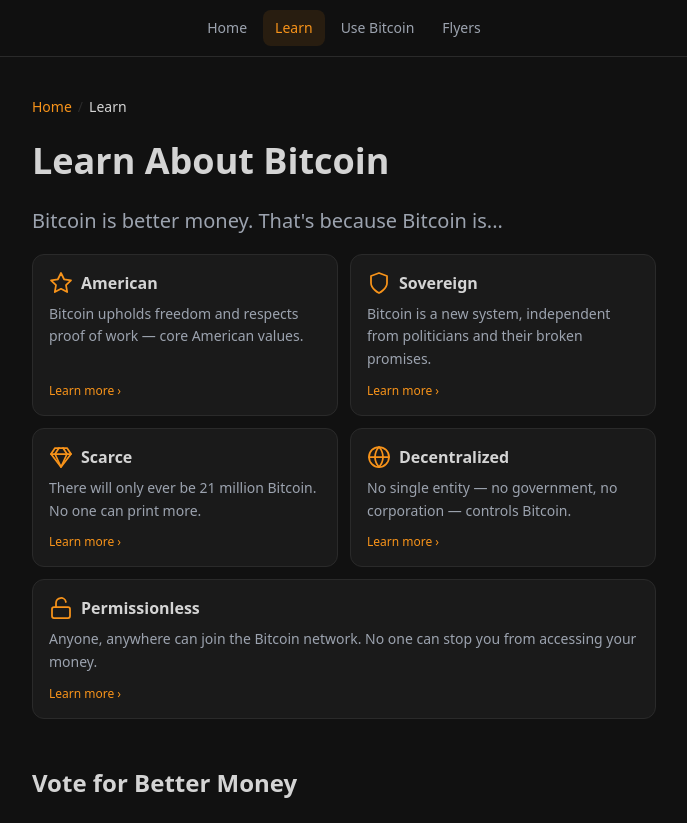
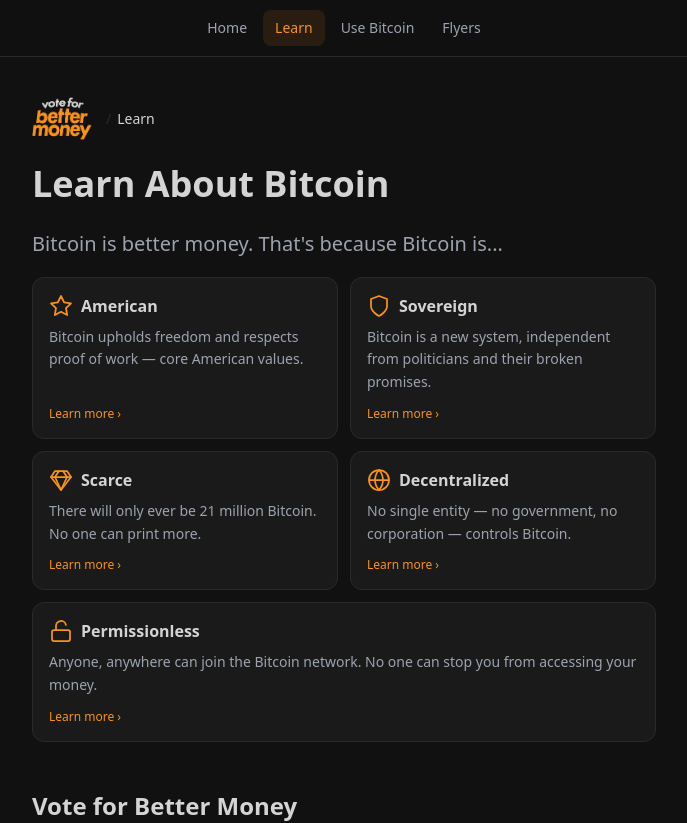
Before and after one commit to sovenor/vote-for-better-money, a Next.js app: page /learn in a window 1280 px wide. Shown: the top 823 px of the page, without its empty margins (296-983 px from the left). Built offline with nearby package versions, Linux system fonts and the light colour scheme; no server answers; a web font is replaced by a local one.

Commit message:
Add logo to breadcrumbs nav on each page

```diff
--- a/components/Breadcrumbs.tsx
+++ b/components/Breadcrumbs.tsx
@@ -1,4 +1,5 @@
 import Link from "next/link";
+import Image from "next/image";
 
 interface BreadcrumbItem {
   label: string;
@@ -14,8 +15,14 @@
     <nav aria-label="Breadcrumb" className="mb-6">
       <ol className="flex flex-wrap items-center gap-1.5 text-sm text-muted list-none p-0 m-0">
         <li>
-          <Link href="/" className="hover:text-accent no-underline">
-            Home
+          <Link href="/" className="hover:text-accent no-underline flex items-center">
+            <Image
+              src="/img/logo-dark-mode-v3.png"
+              alt="Home"
+              width={290}
+              height={209}
+              className="w-15 h-auto mr-2"
+            />
           </Link>
         </li>
         {items.map((item, i) => (
```
